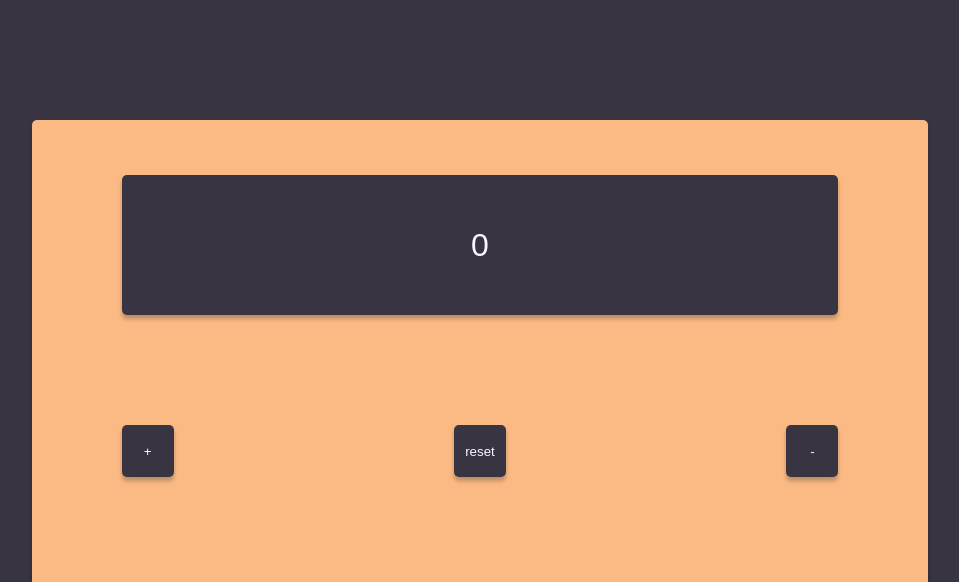
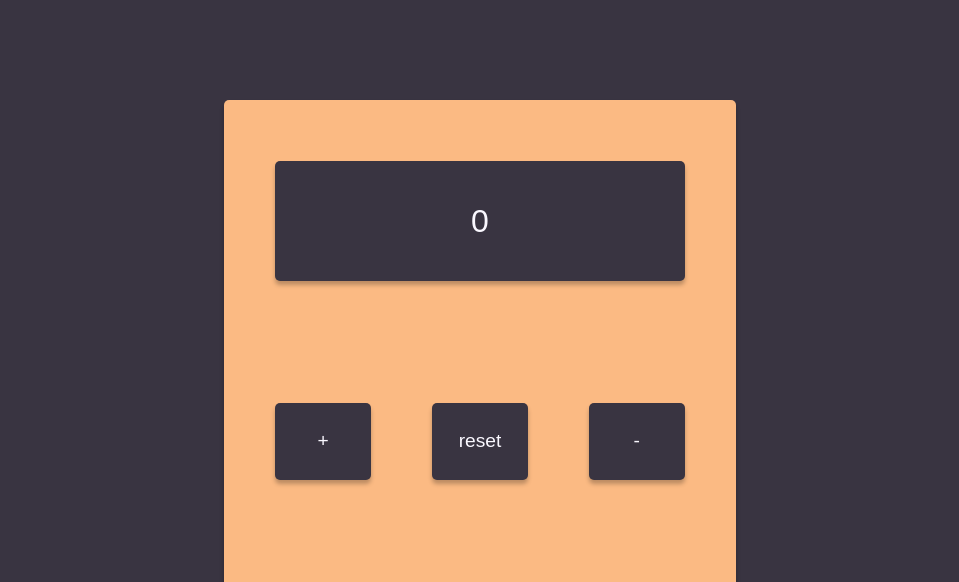
Before and after one commit to lijo-belardi/simple-counter, a plain HTML site: page index.html in a window 1280 px wide. Shown: the top 582 px of the page, without its empty margins (160-1119 px from the left). Drawn offline with Linux system fonts and the light colour scheme.

Commit message:
completed mediaquery

```diff
--- a/assets/sass/partials/_mediaquery.scss
+++ b/assets/sass/partials/_mediaquery.scss
@@ -0,0 +1,79 @@
+/* ------- smaller phone  ------- */
+@media (min-width: 320px) {
+    /* - Counter - general - */
+    .counter {
+        max-width: 73%;
+    }
+
+    /* - Counter - button's - */
+    button {
+        height: 4rem;
+        width: 4rem;
+    }
+}
+
+/* ------- small devices and most phones  ------- */
+@media (min-width: 480px) {
+    /* - Counter - general - */
+    .counter {
+        min-width: 65%;
+        max-width: 70%;
+    }
+
+    /* - Counter - button's - */
+    button {
+        height: 4rem;
+        width: 4rem;
+        font-size: 1rem;
+    }
+
+    /* - Counter - name - */
+    .counter-name-container {
+        font-size: 1rem;
+    }
+}
+
+/* ------- most tables  ------- */
+@media (min-width: 768px) {
+    /* - Counter - general - */
+    .counter {
+        min-width: 60%;
+        max-width: 65%;
+    }
+
+    /* - Counter - button's - */
+    button {
+        height: 4.8rem;
+        width: 6rem;
+        font-size: 1.2rem;
+    }
+    /* - Counter - name - */
+}
+
+/* ------- smaller desktop  ------- */
+@media (min-width: 992px) {
+    /* - Counter - general - */
+    .counter {
+        min-width: 50%;
+    }
+
+    /* - Counter - button's - */
+    /* - Counter - name - */
+}
+
+/* ------- large devices and wide screens  ------- */
+@media (min-width: 1200px) {
+    /* - Counter - general - */
+    .counter {
+        min-width: 40%;
+        min-height: 75%;
+    }
+    /* - Counter - button's - */
+    /* - Counter - name - */
+}
+
+@media (min-width: 1400px) {
+    /* - Counter - general - */
+    /* - Counter - button's - */
+    /* - Counter - name - */
+}
--- a/assets/sass/style.scss
+++ b/assets/sass/style.scss
@@ -48,7 +48,7 @@ body {
     background: $primary-color;
     color: $secondary-color;
     width: 80%;
-    height: 25%;
+    height: 20%;
     display: flex;
     flex-direction: column;
     justify-content: center;
@@ -68,8 +68,8 @@ body {
 }
 
 button {
-    height: 3.25rem;
-    width: 3.25rem;
+    height: 3rem;
+    width: 3rem;
     background: $primary-color;
     color: $secondary-color;
     border: none;
@@ -121,3 +121,8 @@ button {
     color: $primary-color;
     font-size: 0.75rem;
 }
+
+
+/* ------- Mediaquery ------- */
+
+@import "../sass/partials/mediaquery";
```
Also changed, not shown: assets/css/style.css, 1 other file.
